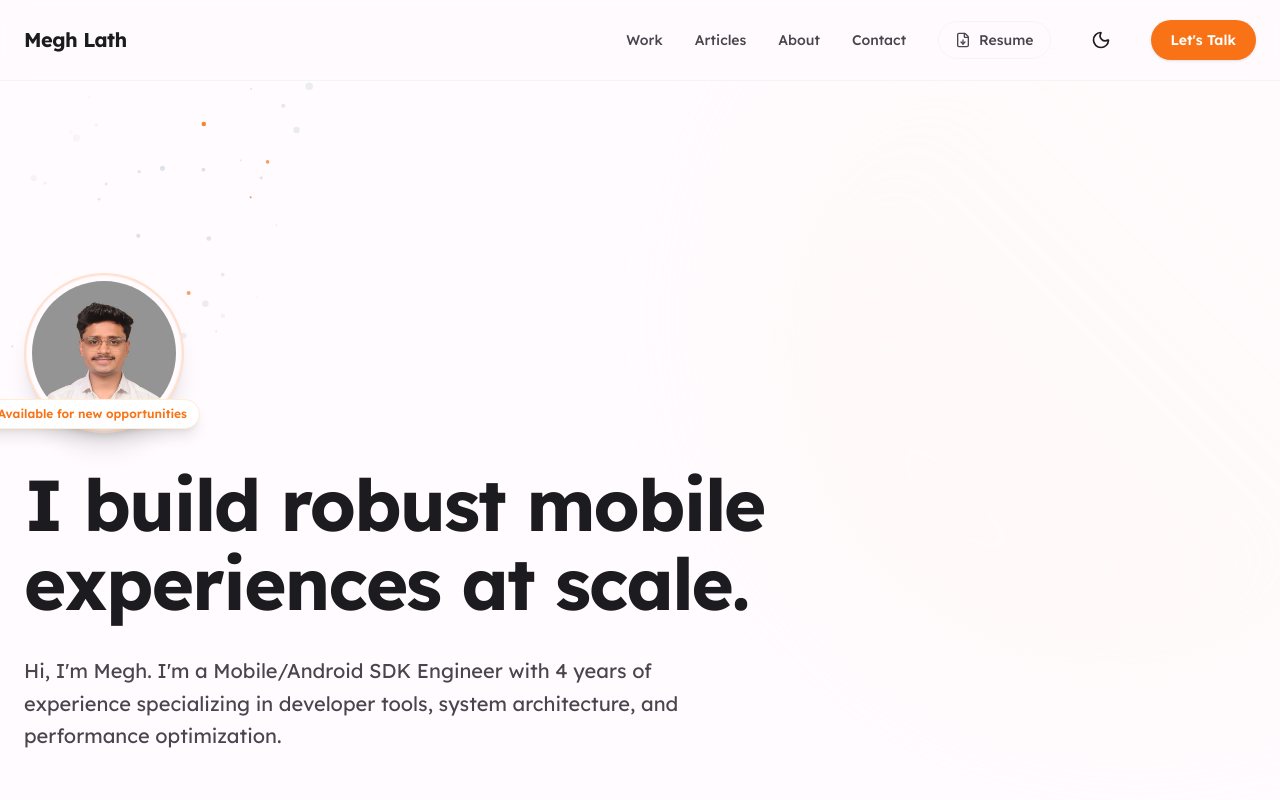
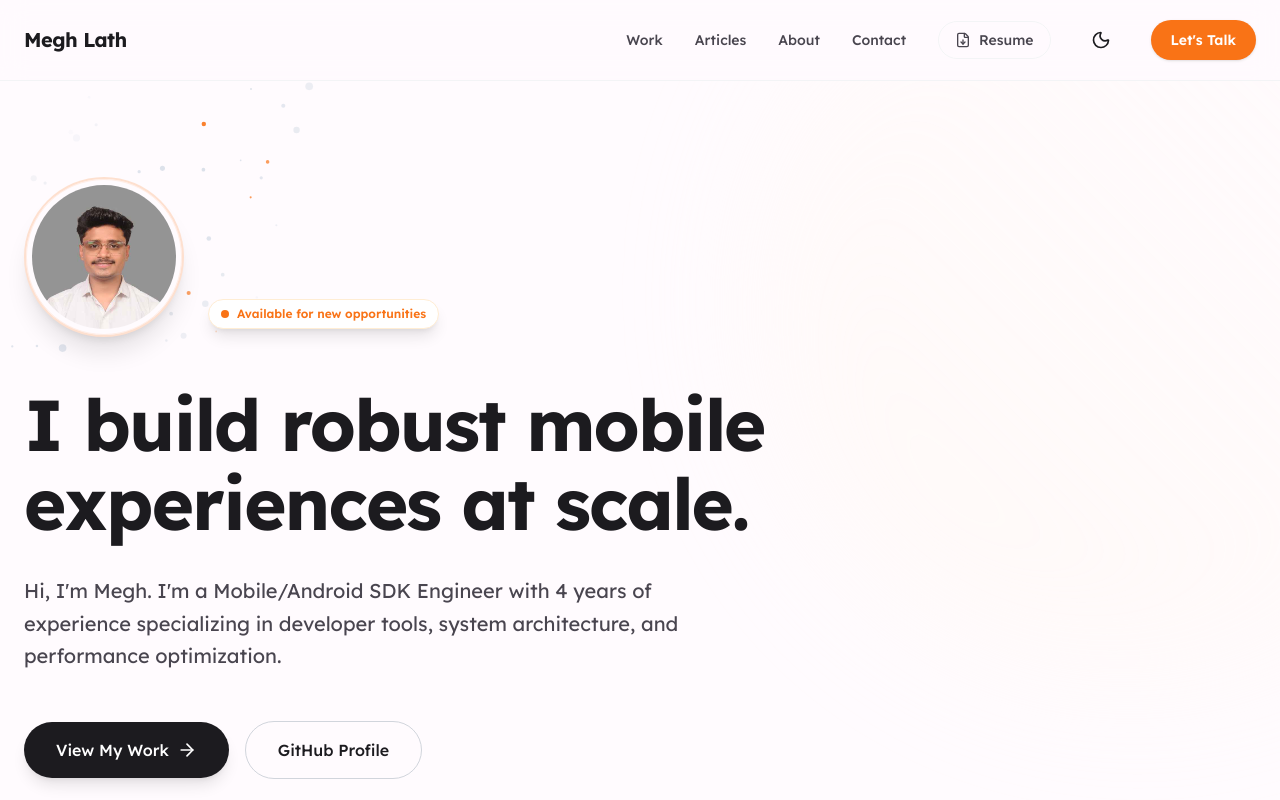
Before and after one commit to megh-lath-1012/Portfolio-Website, a Next.js app: page / in a window 1280 px wide. Shown: the top 800 px of the page. Built offline with nearby package versions, Linux system fonts and the light colour scheme.

Commit message:
Refactor: Side-by-side Hero image/badge alignment and reduced top padding.

```diff
--- a/src/components/HeroSection.tsx
+++ b/src/components/HeroSection.tsx
@@ -32,7 +32,7 @@ const itemVariants = {
 export default function HeroSection() {
 
   return (
-    <section className="relative pt-32 pb-20 md:pt-48 md:pb-32 overflow-hidden">
+    <section className="relative pt-16 pb-20 md:pt-24 md:pb-32 overflow-hidden">
       <ElasticBackground />
       <motion.div
         variants={containerVariants}
@@ -43,9 +43,9 @@ export default function HeroSection() {
         <div className="max-w-3xl">
           <motion.div
             variants={itemVariants}
-            className="mb-8 relative inline-block"
+            className="mb-12 flex items-end gap-6"
           >
-            <div className="relative w-32 h-32 md:w-40 md:h-40 rounded-full overflow-hidden border-2 border-primary/20 p-1.5 bg-background shadow-xl scale-100 hover:scale-105 transition-transform duration-500">
+            <div className="relative w-32 h-32 md:w-40 md:h-40 rounded-full overflow-hidden border-2 border-primary/20 p-1.5 bg-background shadow-xl scale-100 hover:scale-105 transition-transform duration-500 flex-shrink-0">
               <div className="relative w-full h-full rounded-full overflow-hidden">
                 <Image
                   src="/profile.jpeg"
@@ -63,7 +63,7 @@ export default function HeroSection() {
               initial={{ opacity: 0, scale: 0.8 }}
               animate={{ opacity: 1, scale: 1 }}
               transition={{ delay: 0.8, duration: 0.5 }}
-              className="absolute bottom-1 -right-4 flex items-center space-x-2 px-3 py-1.5 rounded-full bg-white dark:bg-gray-900 border border-orange-100 dark:border-orange-900/30 shadow-lg text-primary text-xs font-semibold whitespace-nowrap z-20"
+              className="flex items-center space-x-2 px-3 py-1.5 rounded-full bg-white dark:bg-gray-900 border border-orange-100 dark:border-orange-900/30 shadow-lg text-primary text-xs font-semibold whitespace-nowrap mb-2"
             >
               <span className="relative flex h-2 w-2">
                 <span className="animate-ping absolute inline-flex h-full w-full rounded-full bg-primary opacity-75"></span>
```
